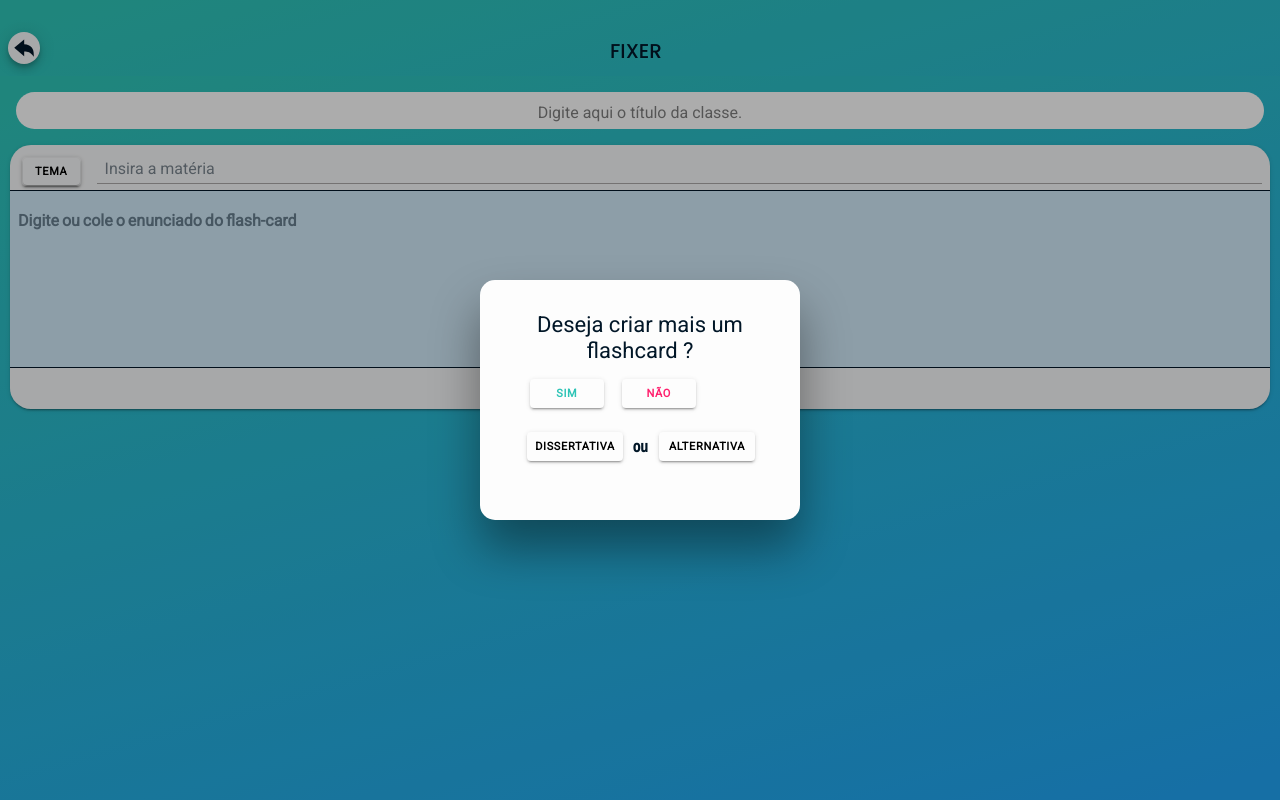
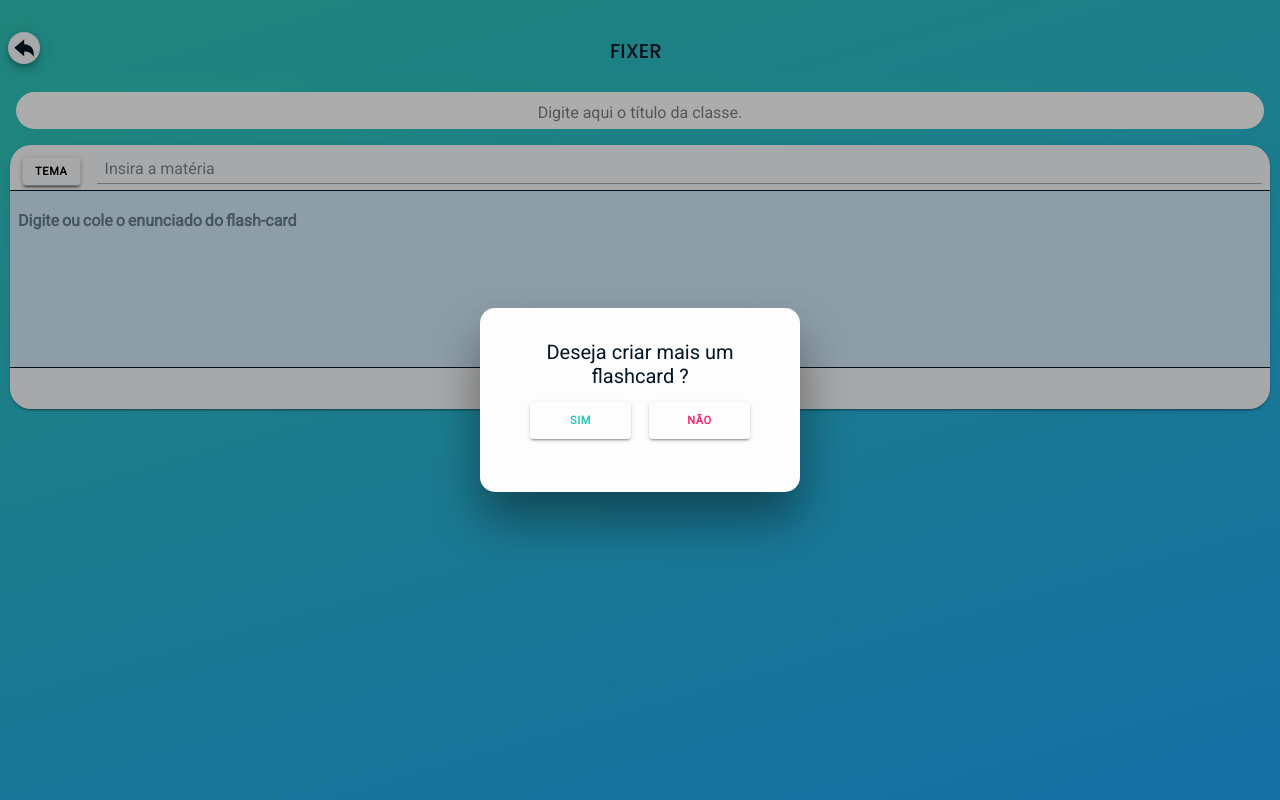
Before and after one commit to Lucasfield3/fixer-ionic-react, a React (Create React App) app: page /questaoAlternativa in a window 1280 px wide. Both pictures are taken after a click on the element "CRIAR". Built offline with nearby package versions, Linux system fonts and the light colour scheme.

Commit message:
ajuste no modal criação de perguntas

```diff
--- a/src/pages/Flash-cards/Alternativa/questaoAlternativa.tsx
+++ b/src/pages/Flash-cards/Alternativa/questaoAlternativa.tsx
@@ -10,7 +10,7 @@
     IonMenuButton,
     IonToolbar,
     IonLabel,
-    IonContent, IonInput, IonItem, IonCard, IonCardContent, IonCol, IonTextarea, IonCardHeader, IonModal, IonText
+    IonContent, IonInput, IonItem, IonCard, IonCardContent, IonCol, IonTextarea, IonCardHeader, IonModal, IonText, IonCardSubtitle, IonCardTitle
 } from '@ionic/react'
 import { add, menuOutline, arrowUndoSharp, text } from 'ionicons/icons';
 import './style.css'
@@ -22,6 +22,7 @@
 
     // eslint-disable-next-line react-hooks/rules-of-hooks
     const [showModal, setShowModal] = useState(false)
+    const [showModal2, setShowModal2] = useState(false)
     const history = useHistory()
     const [text, setText] = useState<string>('')
     return (
@@ -74,19 +75,26 @@
 
                     <IonRow style={{ marginTop: '1.7rem' }} className='ios ion-justify-content-center'>
                         <IonModal isOpen={showModal} cssClass='my-custom-class'>
-                            <div className="div-modal-alternativa">
+                            <IonCardTitle className="div-modal-alternativa">
                                 <IonText className="modal-text" color="dark">
-                                    <h3>Deseja criar mais um flashcard ?</h3>
+                                    <h4>Deseja criar mais um flashcard ?</h4>
                                 </IonText>
-                                <IonButton className="btn-sim" onClick={() => setShowModal(true)}>Sim</IonButton>
-                                <IonButton className="btn-nao" onClick={() => setShowModal(false)}>Não</IonButton>
-                                <div className="btn-modal">
-                                    <IonButton className="btn-dissertativa" onClick={() => setShowModal(true)}>Dissertativa</IonButton>
-                                    <IonLabel className="label-modal">ou</IonLabel>
-                                    <IonButton className="btn-alternativa" onClick={() => setShowModal(true)}>Alternativa</IonButton>
-                                </div>
-                            </div>
+                                <IonCardSubtitle className="header-btn">
+                                    <IonButton className="btn-sim" onClick={() => setShowModal2(true)}>Sim</IonButton>
+                                    <IonButton className="btn-nao" onClick={() => setShowModal(false)}>Não</IonButton>
+                                </IonCardSubtitle>
+                            </IonCardTitle>
                         </IonModal>
+
+
+                        <IonRow className="btn-modal">
+                            <IonModal isOpen={showModal2} cssClass='my-custom-class'>
+                                <IonButton className="btn-dissertativa" onClick={() => setShowModal2(true)}>Dissertativa</IonButton>
+                                <IonLabel className="label-modal">ou</IonLabel>
+                                <IonButton className="btn-alternativa" onClick={() => setShowModal2(true)}>Alternativa</IonButton>
+                            </IonModal>
+                        </IonRow>
+
                         <IonButton className="ios btn-criar-alternativa" onClick={() => setShowModal(true)}>Criar</IonButton>
                     </IonRow>
                 </IonContent>
--- a/src/pages/Flash-cards/Alternativa/style.css
+++ b/src/pages/Flash-cards/Alternativa/style.css
@@ -132,8 +132,8 @@
 
 .btn-criar-alternativa{
   margin: 12px 12px!important;
-  width: 4.6rem;
-  height: 1.8rem;
+  width: 7rem;
+  height: 2.3rem;
   font-size: 11px!important;
   --background: #fdfdfd !important;
   font-weight: bold;
@@ -149,15 +149,15 @@
 
 .my-custom-class {
   --background: #fdfdfd;
-  --max-height: 30vh;
-  --max-width: 40vh;
+  --height: 23vh;
+  --width: 40vh;
   --border-radius: 15px;
 }
 
 .btn-sim{
   margin-right: 16px;
-  width: 4.6rem !important;
-  height: 1.8rem !important;
+  width: 6.6rem !important;
+  height: 2.3rem !important;
   font-size: 11px!important;
   --background: #fdfdfd !important;
   font-weight: bold !important;
@@ -169,8 +169,8 @@
 }
 
 .btn-nao{
-  width: 4.6rem !important;
-  height: 1.8rem !important;
+  width: 6.6rem !important;
+  height: 2.3rem !important;
   font-size: 11px!important;
   --background: #fdfdfd !important;
   font-weight: bold !important;
@@ -201,18 +201,18 @@
 }
 
 .btn-dissertativa{
-  margin-right: 10px;
-  width: 6rem !important;
-  height: 1.8rem !important;
+  margin: auto;
+  width: 10rem !important;
+  height: 3rem !important;
   font-size: 11px!important;
   --background: #fdfdfd !important;
   font-weight: bold !important;
 }
 
 .btn-alternativa{
-  margin-right: 16px;
-  width: 6rem !important;
-  height: 1.8rem !important;
+  margin: auto;
+  width: 10rem !important;
+  height: 3rem !important;
   font-size: 11px!important;
   --background: #fdfdfd !important;
   font-weight: bold !important;
@@ -220,11 +220,12 @@
 
 .btn-modal{
   margin-left: 1rem;
-  margin-top: 1rem ;
+  margin-top: 1rem;
   display: flex;
   justify-content: center;
   align-items: center;
 }
+
 
 .label-modal{
   display: flex;
@@ -238,3 +239,9 @@
   font-family: 'Archivo Narrow', sans-serif;
   margin-right: .6rem;
 }
+
+.header-btn{
+  display: flex;
+  justify-content: center;
+  align-items: center;
+}
```
Also changed, not shown: 1 other file (tests, documents, lock files or other folders).
